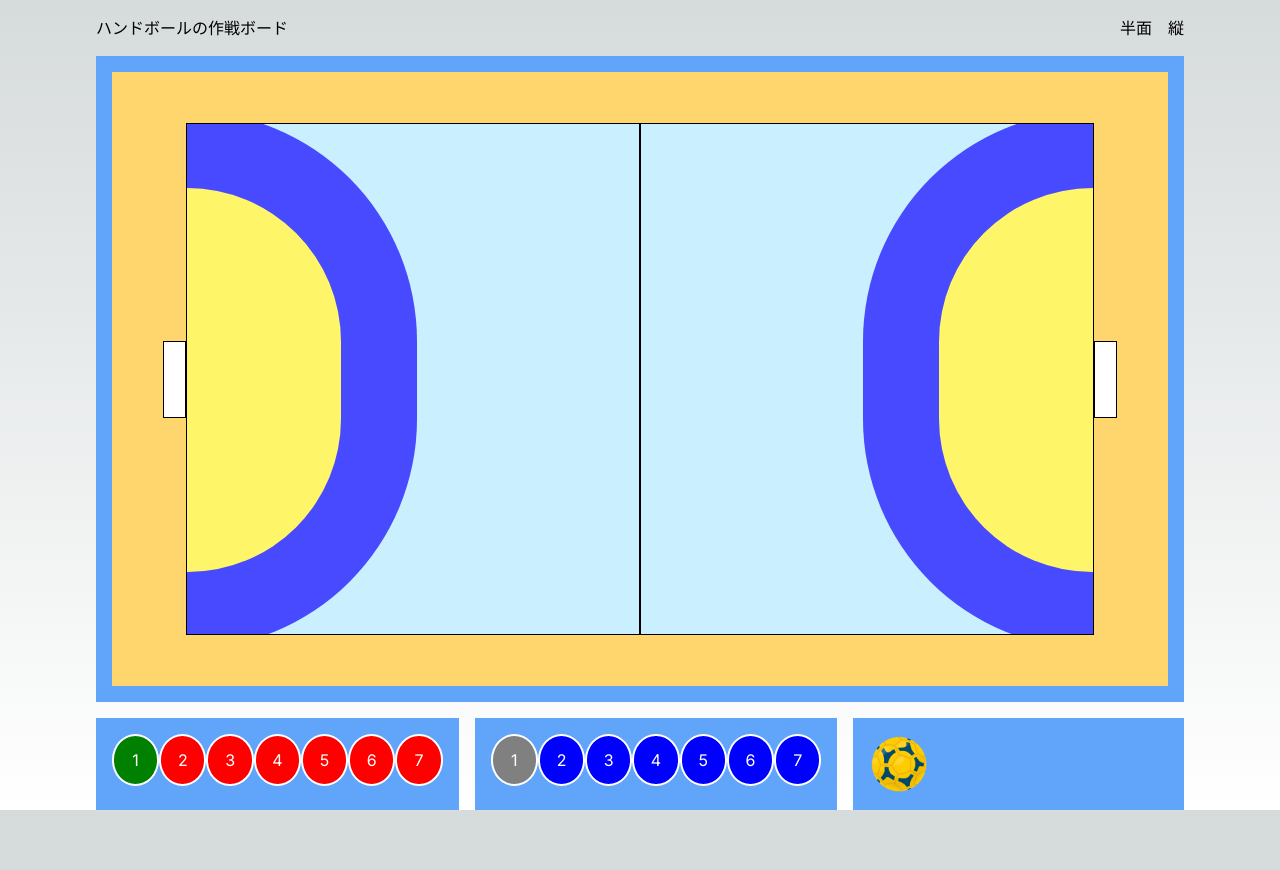
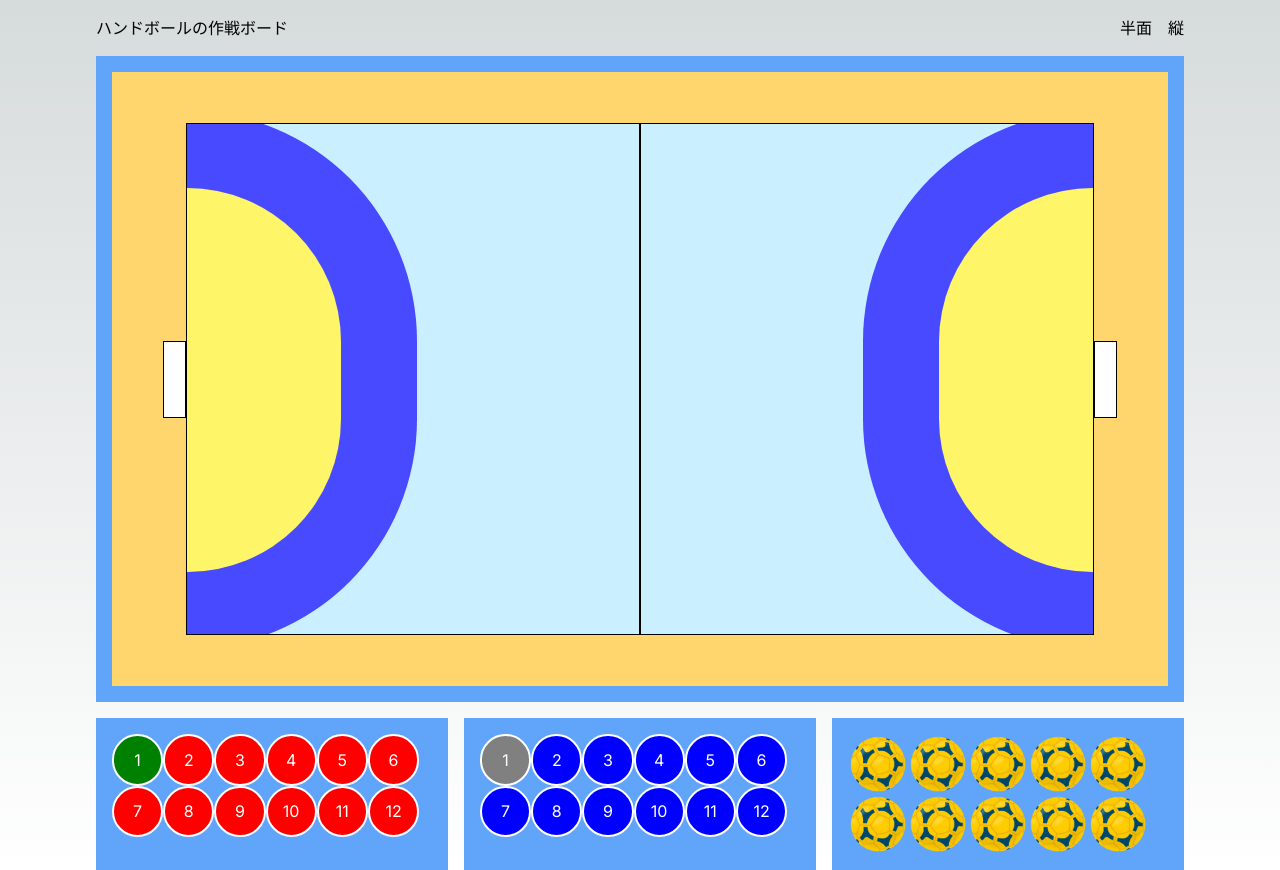
Before and after one commit to tocchi-739/handball-board, a Next.js app: page / in a window 1280 px wide. Before the commit the page ends 810 px from the top, so only its background shows below. Built offline with nearby package versions, Linux system fonts and the light colour scheme.

Commit message:
♻️ プレイヤーの数を配列ではなく、数値で変更できるようにした

```diff
--- a/app/page.tsx
+++ b/app/page.tsx
@@ -1,4 +1,5 @@
 "use client";
+import { Balls } from "@/component/Balls";
 import { Court } from "@/component/Court";
 import { Header } from "@/component/Header";
 import { Player } from "@/component/Player";
@@ -13,23 +14,14 @@ export default function Home() {
         <Court />
       </div>
       <div className="flex justify-between w-full gap-4">
-        <div className="box-border p-4 bg-blue-400 w-1/3">
+        <div className="box-border p-4 bg-blue-400 w-1/3 flex-wrap">
           <Player gkColor="green" cpColor="red"></Player>
         </div>
-        <div className="box-border p-4 bg-blue-400 w-1/3">
+        <div className="box-border p-4 bg-blue-400 w-1/3 flex-wrap">
           <Player gkColor="gray" cpColor="blue"></Player>
         </div>
         <div className="box-border p-4 bg-blue-400 w-1/3">
-          <Draggable defaultPosition={{ x: 0, y: 0 }}>
-            <Image
-              src="/ball.png"
-              alt="ボールの画像"
-              width={60}
-              height={60}
-              priority
-              className="cursor-pointer"
-            />
-          </Draggable>
+          <Balls />
         </div>
       </div>
     </main>
--- /dev/null
+++ b/component/Balls.tsx
@@ -0,0 +1,29 @@
+import Image from "next/image";
+import Draggable from "react-draggable";
+
+const Ball = () => {
+  return (
+    <Draggable defaultPosition={{ x: 0, y: 0 }}>
+      <Image
+        src="/ball.png"
+        alt="ボールの画像"
+        width={60}
+        height={60}
+        priority
+        className="cursor-pointer"
+      />
+    </Draggable>
+  );
+};
+
+export const Balls = () => {
+  const numberOfBalls = 10;
+
+  return (
+    <div className="flex flex-wrap">
+      {[...Array(numberOfBalls)].map((_, index) => (
+        <Ball key={index} />
+      ))}
+    </div>
+  );
+};
--- a/component/Player.tsx
+++ b/component/Player.tsx
@@ -7,24 +7,20 @@ interface PlayerProps {
 }
 
 export const Player: React.FC<PlayerProps> = ({ cpColor, gkColor }) => {
-  const gk = [1];
-  const cps = [2, 3, 4, 5, 6, 7];
+  const gkValue = 1;
+  const maxCpsValue = 12;
+  const cpsValuesArray = Array.from(
+    { length: maxCpsValue - 1 },
+    (_, index) => index + 2
+  );
   return (
-    <div className="flex">
-      {gk.map((gk) => {
-        return (
-          <Draggable defaultPosition={{ x: 0, y: 0 }}>
-            <div
-              key={gk}
-              className="person"
-              style={{ backgroundColor: gkColor }}
-            >
-              {gk}
-            </div>
-          </Draggable>
-        );
-      })}
-      {cps.map((cp) => {
+    <div className="flex flex-wrap">
+      <Draggable defaultPosition={{ x: 0, y: 0 }}>
+        <div className="person" style={{ backgroundColor: gkColor }}>
+          {gkValue}
+        </div>
+      </Draggable>
+      {cpsValuesArray.map((cp) => {
         return (
           <Draggable defaultPosition={{ x: 0, y: 0 }}>
             <div
```
